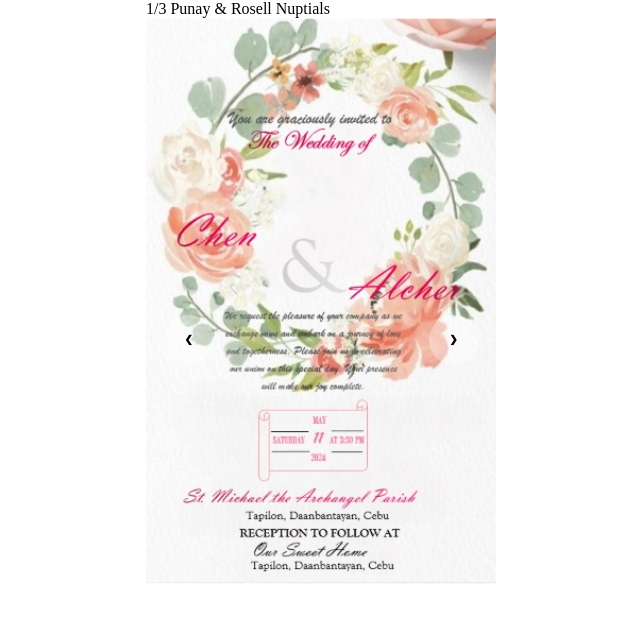
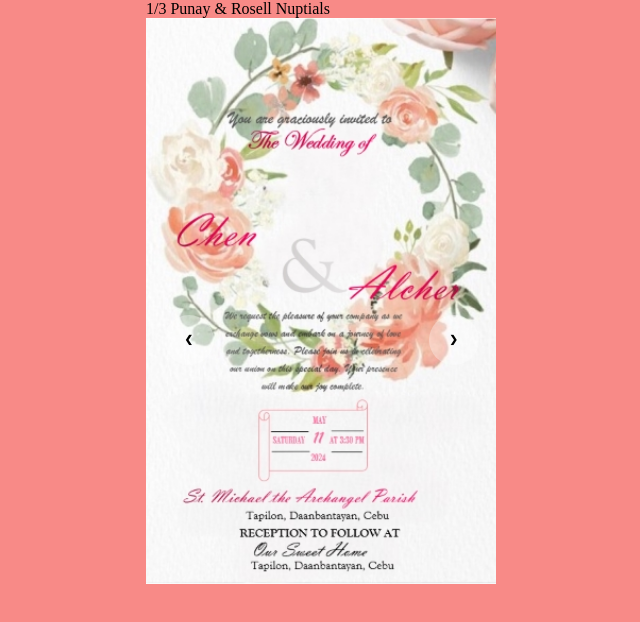
Before and after one commit to MaryPadiz25/ChenandAlcherWedding, a plain HTML site: page index.html in a window 1280 px wide. Shown: the whole page, without its empty margins (319-959 px from the left). Drawn offline with Linux system fonts and the light colour scheme.

Commit message:
style.css

```diff
--- a/style.css
+++ b/style.css
@@ -2,6 +2,7 @@
     box-sizing:border-box;
 }
 body{
+    background-color: #F88A87;
     font-family: Times New Roman;
     margin: 0;
 }
```
